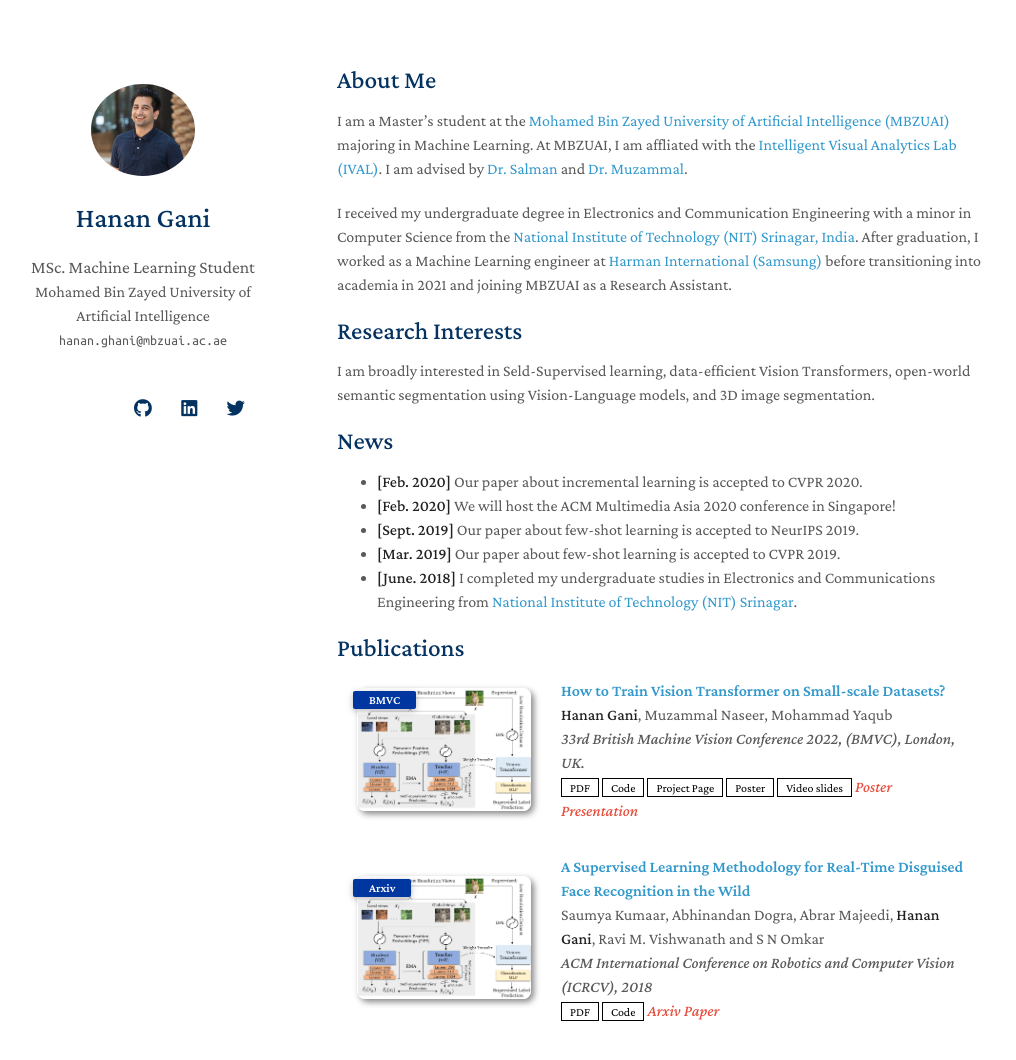
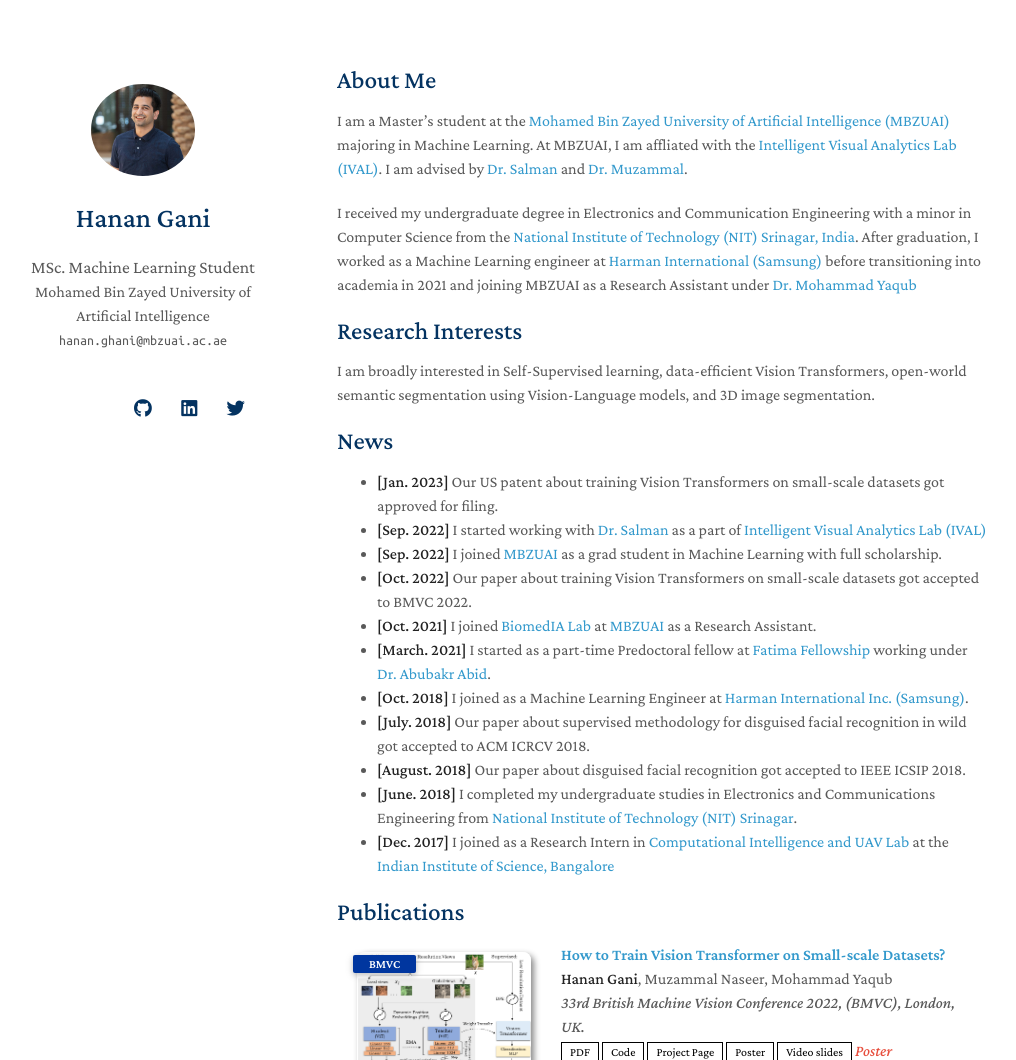
Before and after one commit to muhammadsaadkhankor/muhammadsaadkhankor.github.io, a Jekyll site: the page built from index.md, in a window 1280 px wide and 1400 px high, cut to the strip 0-1060 px from the top of the window. Shown: the whole strip, without its empty margins (133-1149 px from the left). Built offline with Jekyll 4.4.1, drawn with Linux system fonts in a browser that asks for light colours; nearby versions of some CDN libraries; a style sheet for code colours, icons or effects is not loaded; our own code applies the rules of GitHub Pages for plain Markdown files.

Commit message:
Update index.md

```diff
--- a/index.md
+++ b/index.md
@@ -7,25 +7,30 @@ layout: homepage
 I am a Master's student at the [Mohamed Bin Zayed University of Artificial Intelligence (MBZUAI)](http://www.mbzuai.ac.ae) majoring in Machine Learning. At MBZUAI, I am affliated with the [Intelligent Visual Analytics Lab (IVAL)](https://www.ival-mbzuai.com/). I am advised by [Dr. Salman](https://salman-h-khan.github.io/) and [Dr. Muzammal](https://muzammal-naseer.netlify.app/).
 
 
-I received my undergraduate degree in Electronics and Communication Engineering with a minor in Computer Science from the [National Institute of Technology (NIT) Srinagar, India](https://nitsri.ac.in/). After graduation, I worked as a Machine Learning engineer at [Harman International (Samsung)](https://www.harman.com/India) before transitioning into academia in 2021 and joining MBZUAI as a Research Assistant.
+I received my undergraduate degree in Electronics and Communication Engineering with a minor in Computer Science from the [National Institute of Technology (NIT) Srinagar, India](https://nitsri.ac.in/). After graduation, I worked as a Machine Learning engineer at [Harman International (Samsung)](https://www.harman.com/India) before transitioning into academia in 2021 and joining MBZUAI as a Research Assistant under [Dr. Mohammad Yaqub](https://scholar.google.co.uk/citations?user=9dfn5GkAAAAJ&hl=en)
 
 
 
 ## Research Interests
 
-I am broadly interested in Seld-Supervised learning, data-efficient Vision Transformers, open-world semantic segmentation using Vision-Language models, and 3D image
+I am broadly interested in Self-Supervised learning, data-efficient Vision Transformers, open-world semantic segmentation using Vision-Language models, and 3D image
 segmentation.
 
 <!-- - **Computer Vision:** image recognition, image generation, video captioning
 - **Machine Learning:** meta-learning, incremental learning, transfer learning -->
 
 ## News
-
-- **[Feb. 2020]** Our paper about incremental learning is accepted to CVPR 2020.
-- **[Feb. 2020]** We will host the ACM Multimedia Asia 2020 conference in Singapore!
-- **[Sept. 2019]** Our paper about few-shot learning is accepted to NeurIPS 2019.
-- **[Mar. 2019]** Our paper about few-shot learning is accepted to CVPR 2019.
+- **[Jan. 2023]** Our US patent about training Vision Transformers on small-scale datasets got approved for filing.
+- **[Sep. 2022]** I started  working with [Dr. Salman](https://salman-h-khan.github.io/) as a part of [Intelligent Visual Analytics Lab (IVAL)](https://www.ival-mbzuai.com/)
+- **[Sep. 2022]** I joined [MBZUAI](http://www.mbzuai.ac.ae) as a grad student in Machine Learning with full scholarship.
+- **[Oct. 2022]** Our paper about training Vision Transformers on small-scale datasets got accepted to BMVC 2022.
+- **[Oct. 2021]** I joined [BiomedIA Lab](https://mbzuai-biomedia.com/biomedia/) at [MBZUAI](http://www.mbzuai.ac.ae) as a Research Assistant.
+- **[March. 2021]** I started as a part-time Predoctoral fellow at [Fatima Fellowship](https://www.fatimafellowship.com/) working under [Dr. Abubakr Abid](https://abidlabs.github.io/).
+- **[Oct. 2018]** I joined as a Machine Learning Engineer at [Harman International Inc. (Samsung)](https://www.harman.com/India).
+- **[July. 2018]** Our paper about supervised methodology for disguised facial recognition in wild got accepted to ACM ICRCV 2018.
+- **[August. 2018]** Our paper about disguised facial recognition got accepted to IEEE ICSIP 2018.
 - **[June. 2018]** I completed my undergraduate studies in Electronics and Communications Engineering from [National Institute of Technology (NIT) Srinagar](https://nitsri.ac.in/).
+- **[Dec. 2017]** I joined as a Research Intern in [Computational Intelligence and UAV Lab](https://sites.google.com/site/compintellab/) at the [Indian Institute of Science, Bangalore](https://iisc.ac.in/)
 
 {% include_relative _includes/publications.md %}
 
```
